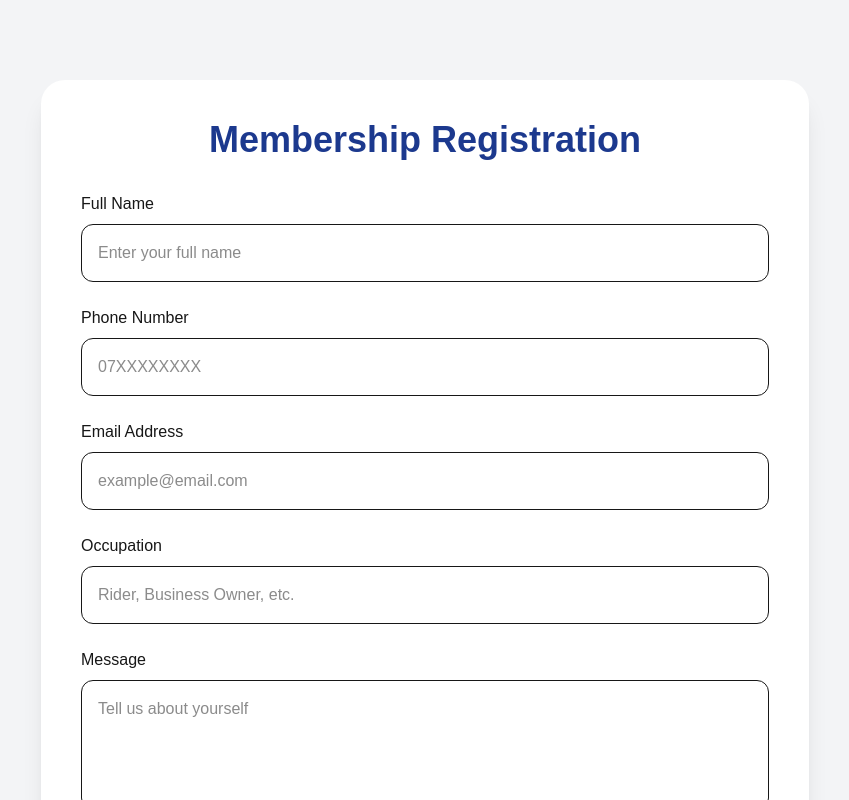
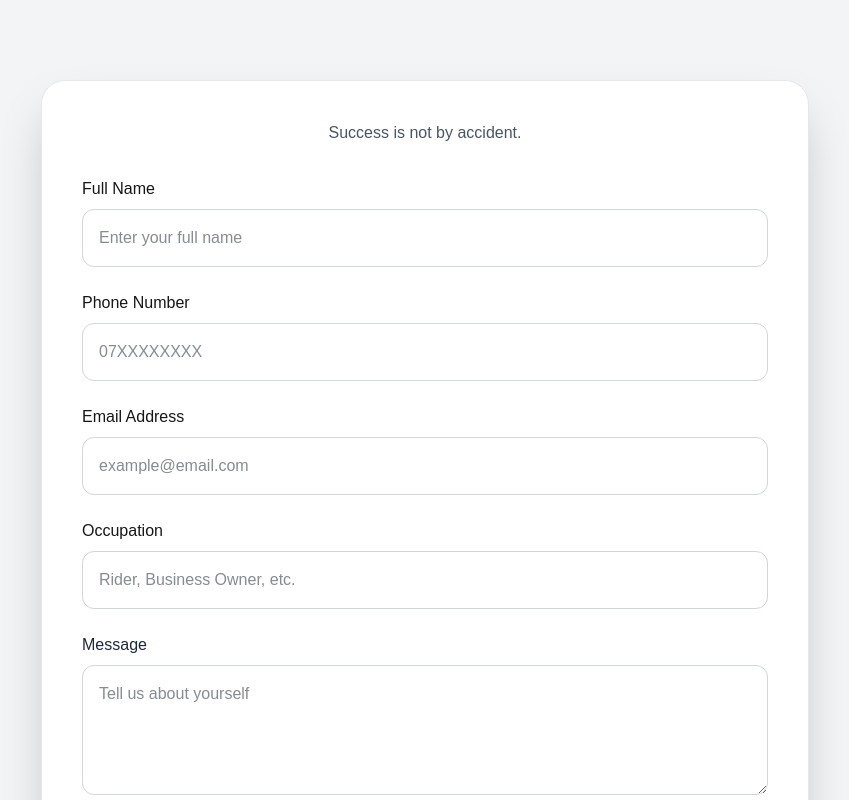
Before and after one commit to rommyromzy-prog/likoni-smart-riders-sacco, a Next.js app: page /membership in a window 1280 px wide. Shown: the top 800 px of the page, without its empty margins (215-1064 px from the left). Built offline with nearby package versions, Linux system fonts and the light colour scheme.

Commit message:
Update Website

```diff
--- a/app/membership/page.js
+++ b/app/membership/page.js
@@ -2,13 +2,19 @@ export default function MembershipPage() {
   return (
     <main className="min-h-screen bg-gray-100 py-20 px-6">
 
-      <div className="max-w-3xl mx-auto bg-white p-10 rounded-3xl shadow-xl">
+      <div className="max-w-3xl mx-auto bg-white p-10 rounded-3xl shadow-2xl border border-gray-200">
 
-        <h1 className="text-4xl font-bold text-blue-900 mb-8 text-center">
-          Membership Registration
-        </h1>
+        <p className="text-center text-gray-600 mb-8">
+  Success is not by accident.
+</p>
 
-        <form className="space-y-6">
+          <form
+  className="space-y-6"
+  onSubmit={(e) => {
+    e.preventDefault();
+    setSuccess(true);
+  }}
+>
 
           <div>
             <label className="block mb-2 font-medium">
@@ -18,7 +24,7 @@ export default function MembershipPage() {
             <input
               type="text"
               placeholder="Enter your full name"
-              className="w-full border rounded-xl p-4"
+              className="w-full border border-gray-300 rounded-xl p-4 text-gray-900"
             />
           </div>
 
@@ -30,7 +36,7 @@ export default function MembershipPage() {
             <input
               type="tel"
               placeholder="07XXXXXXXX"
-              className="w-full border rounded-xl p-4"
+              className="w-full border border-gray-300 rounded-xl p-4 text-gray-900"
             />
           </div>
 
@@ -42,7 +48,7 @@ export default function MembershipPage() {
             <input
               type="email"
               placeholder="example@email.com"
-              className="w-full border rounded-xl p-4"
+              className="w-full border border-gray-300 rounded-xl p-4 text-gray-900"
             />
           </div>
 
@@ -54,19 +60,19 @@ export default function MembershipPage() {
             <input
               type="text"
               placeholder="Rider, Business Owner, etc."
-              className="w-full border rounded-xl p-4"
+              className="w-full border border-gray-300 rounded-xl p-4 text-gray-900"
             />
           </div>
 
           <div>
-            <label className="block mb-2 font-medium">
+            <label className="block mb-2 font-medium text-gray-800">
               Message
             </label>
 
             <textarea
               rows="4"
               placeholder="Tell us about yourself"
-              className="w-full border rounded-xl p-4"
+              className="w-full border border-gray-300 rounded-xl p-4 text-gray-900"
             ></textarea>
           </div>
 
```
